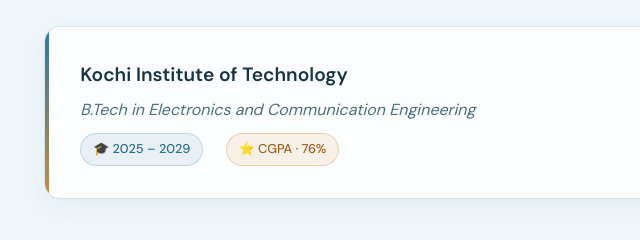
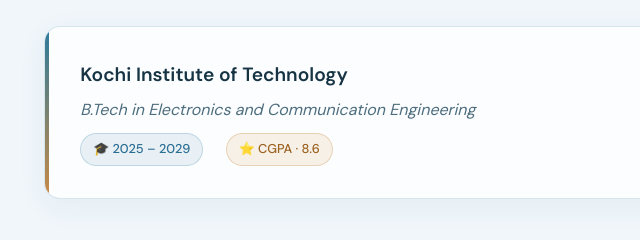
Before and after one commit to HyperNoah/dd_test, a plain HTML site: page index.html in a window 1280 px wide. Shown: the part 1700-1940 px from the top of the page, 170-810 px from the left. Drawn offline with Linux system fonts and the light colour scheme.

Commit message:
updated CGPA to 8.6

```diff
--- a/index.html
+++ b/index.html
@@ -967,7 +967,7 @@
         <p class="edu-degree">B.Tech in Electronics and Communication Engineering</p>
         <div class="edu-meta">
           <span class="edu-badge">&#127891; 2025 &ndash; 2029</span>
-          <span class="edu-badge gold">&#11088; CGPA &middot; 76%</span>
+          <span class="edu-badge gold">&#11088; CGPA &middot; 8.6</span>
         </div>
       </div>
     </div>
```
